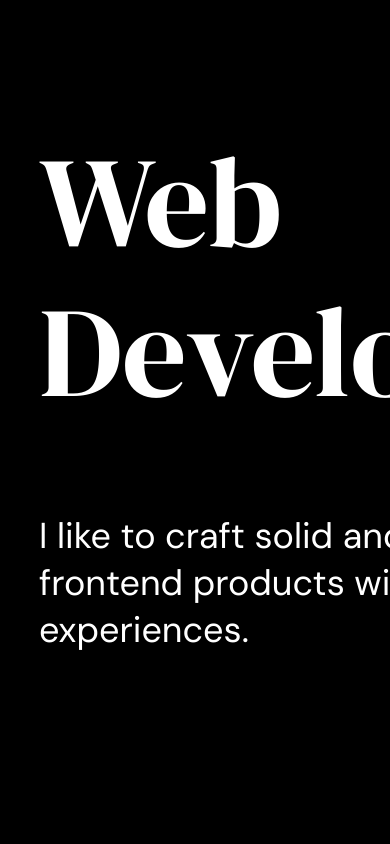
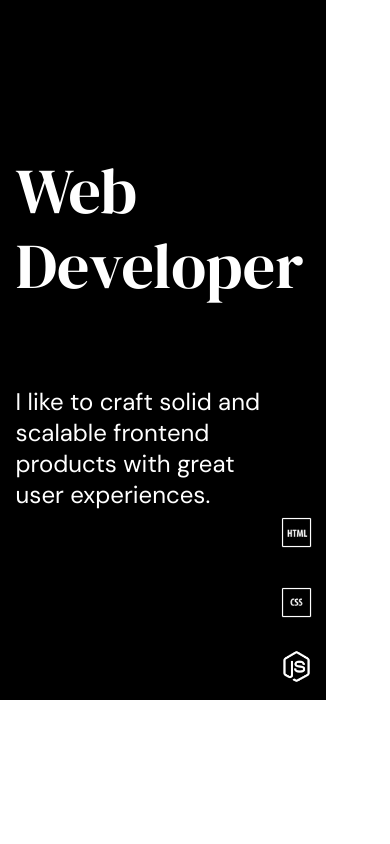
Before and after one commit to EugenTI181/personal-site, a plain HTML site: page index.html in a window 390 px wide. Shown: the top 844 px of the page. Drawn offline with Linux system fonts and the light colour scheme.

Commit message:
Update style.css

```diff
--- a/style.css
+++ b/style.css
@@ -179,3 +179,48 @@ p {
     font-weight: 400;
     line-height: normal;
 }
+
+@media (max-width: 420px) {
+
+    .top-container {
+        padding-left: 4vw;
+        width: 310px;
+    }
+
+    h1 {
+        font-size: 64px;
+        line-height: 75px; /* 117.188% */
+    }
+
+    .title-text {
+        padding-top: 70px;
+        padding-bottom: 120px;
+        width: 250px;
+    }
+
+    .title-text h2 {
+        padding-top: 40px;
+        font-size: 24px;
+    }
+
+    .first-logo {
+        position: absolute;
+        right: 12px;
+        bottom: 150px;
+        width: 35px;
+    }
+
+    .second-logo {
+        position: absolute;
+        right: 12px;
+        bottom: 80px;
+        width: 35px;
+    }
+
+    .third-logo {
+        position: absolute;
+        right: 12px;
+        bottom: 16px;
+        width: 35px;
+    }
+}
```
